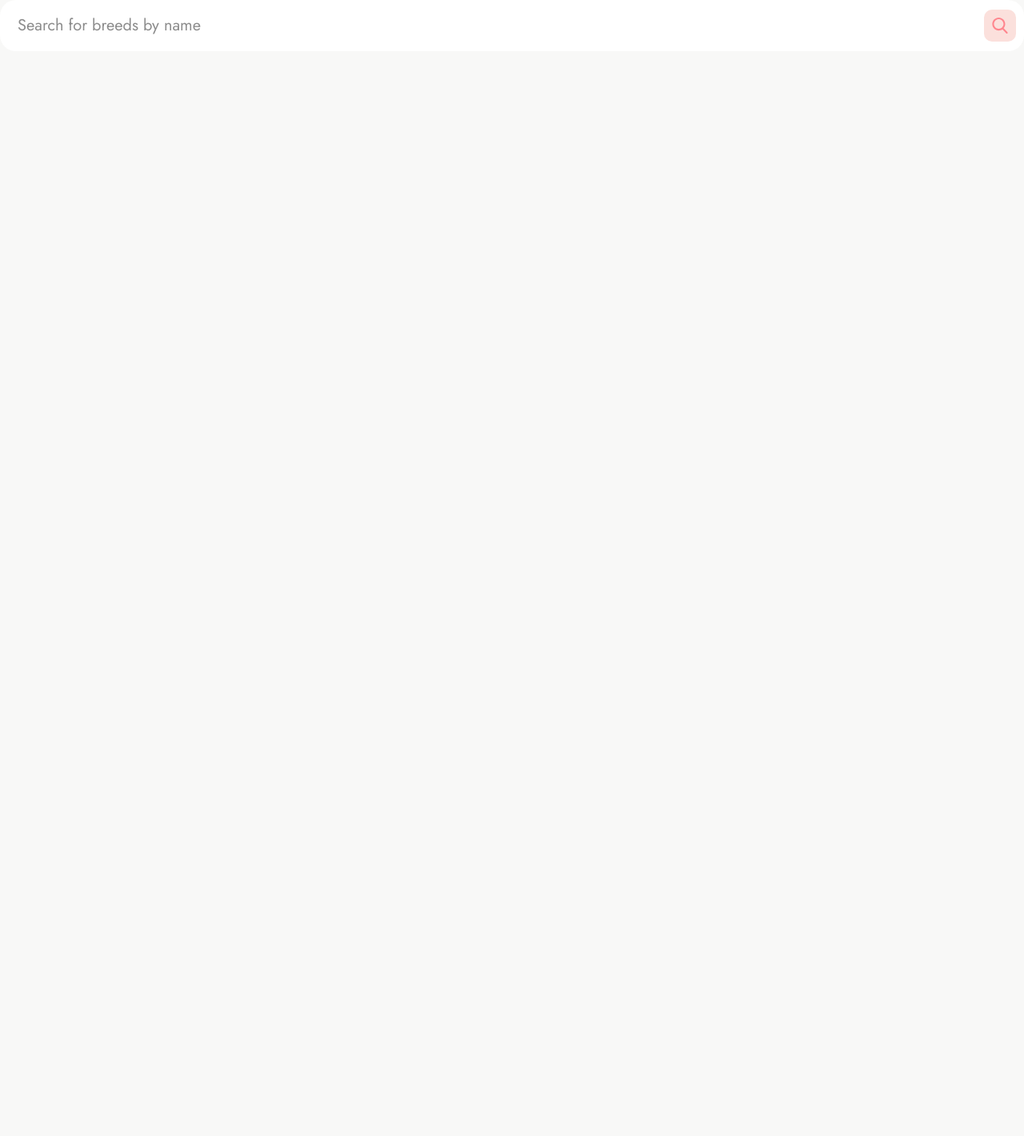
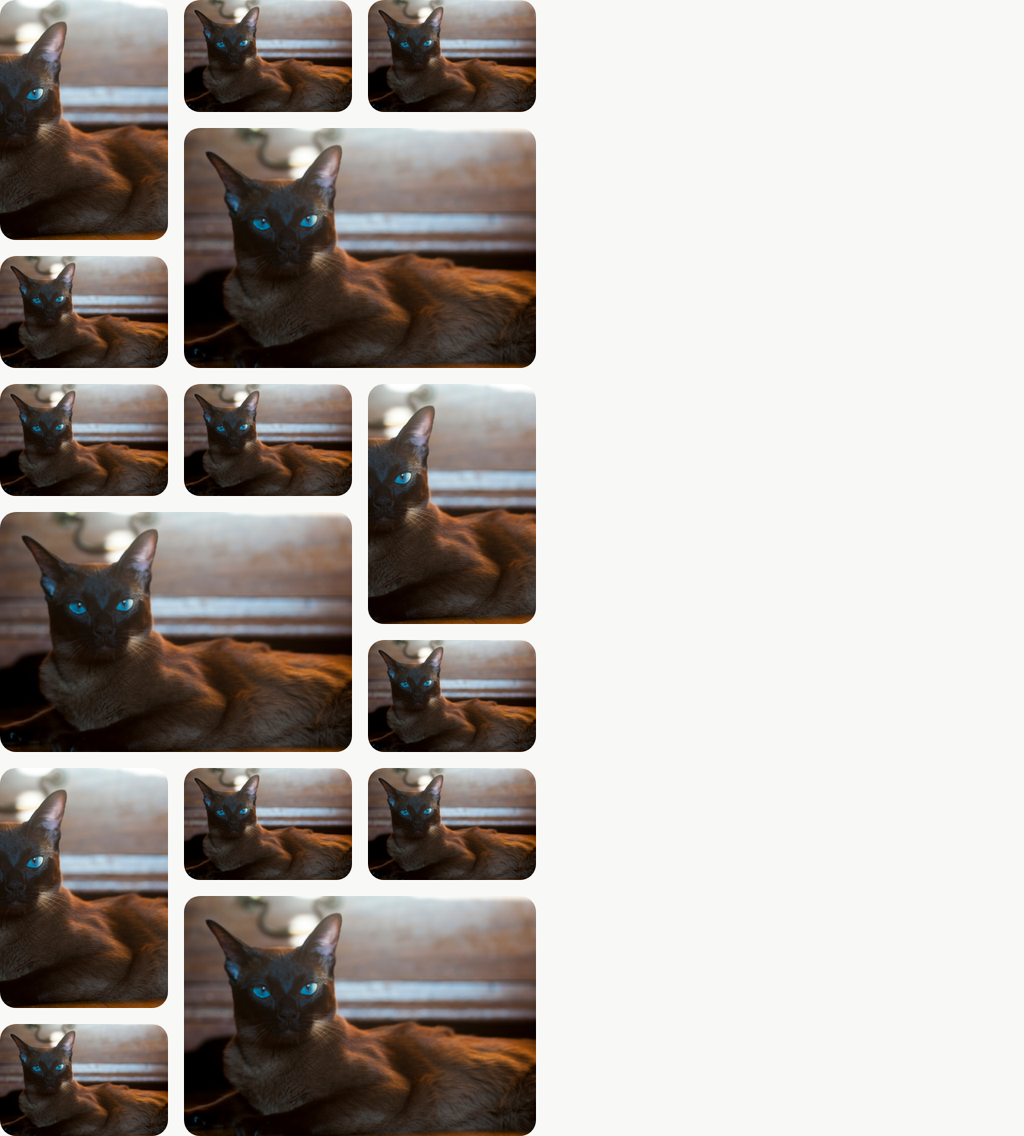
Before and after one commit to Denys-Lytvynenko/cats-app, a React (Vite) app: page / in a window 1280 px wide. Shown: the whole page at 80% size. Before the commit the page ends 800 px from the top, so only its background shows below. Built offline with nearby package versions, Linux system fonts and the light colour scheme.

Commit message:
add gallery grid layout

```diff
--- a/src/App.tsx
+++ b/src/App.tsx
@@ -1,13 +1,14 @@
 import Search from "./components/Search";
 
 import "./App.scss";
+import GalleryGrid from "./components/GalleryGrid";
 
 const options = [{ value: "Random" }, { value: "Desc" }, { value: "Asc" }];
 
 const App = () => {
     return (
         <div className="App">
-            <Search placeholder="Search for breeds by name" />
+            <GalleryGrid />
         </div>
     );
 };
--- /dev/null
+++ b/src/components/GalleryGrid/index.tsx
@@ -0,0 +1,87 @@
+import React, { FC, useMemo } from "react";
+
+import { GalleryGridProps } from "./types";
+
+import cat from "@assets/images/cat.png";
+
+import "./styles.scss";
+
+const GalleryGrid: FC<GalleryGridProps> = ({}) => {
+    const tiles = useMemo(() => {
+        const data = Array(15);
+
+        let items = [];
+        let test = [];
+
+        for (let i = 1; i <= data.length; i++) {
+            test.push(i);
+
+            if (i % 5 === 0) {
+                items.push(test);
+                test = [];
+            }
+        }
+
+        return items;
+    }, []);
+
+    console.log(tiles);
+
+    return (
+        <div className="gallery">
+            <div className="gallery__wrapper">
+                <figure className="gallery__item">
+                    <img src={cat} className="gallery__image" alt="" />
+                </figure>
+                <figure className="gallery__item">
+                    <img src={cat} className="gallery__image" alt="" />
+                </figure>
+                <figure className="gallery__item">
+                    <img src={cat} className="gallery__image" alt="" />
+                </figure>
+                <figure className="gallery__item">
+                    <img src={cat} className="gallery__image" alt="" />
+                </figure>
+                <figure className="gallery__item">
+                    <img src={cat} className="gallery__image" alt="" />
+                </figure>
+            </div>
+            <div className="gallery__wrapper">
+                <figure className="gallery__item">
+                    <img src={cat} className="gallery__image" alt="" />
+                </figure>
+                <figure className="gallery__item">
+                    <img src={cat} className="gallery__image" alt="" />
+                </figure>
+                <figure className="gallery__item">
+                    <img src={cat} className="gallery__image" alt="" />
+                </figure>
+                <figure className="gallery__item">
+                    <img src={cat} className="gallery__image" alt="" />
+                </figure>
+                <figure className="gallery__item">
+                    <img src={cat} className="gallery__image" alt="" />
+                </figure>
+            </div>
+            <div className="gallery__wrapper">
+                <figure className="gallery__item">
+                    <img src={cat} className="gallery__image" alt="" />
+                </figure>
+                <figure className="gallery__item">
+                    <img src={cat} className="gallery__image" alt="" />
+                </figure>
+                <figure className="gallery__item">
+                    <img src={cat} className="gallery__image" alt="" />
+                </figure>
+                <figure className="gallery__item">
+                    <img src={cat} className="gallery__image" alt="" />
+                </figure>
+                <figure className="gallery__item">
+                    <img src={cat} className="gallery__image" alt="" />
+                </figure>
+            </div>
+        </div>
+    );
+};
+
+export default GalleryGrid;
--- /dev/null
+++ b/src/components/GalleryGrid/styles.scss
@@ -0,0 +1,59 @@
+@use "variables" as *;
+
+.gallery {
+    display: grid;
+    gap: 20px;
+
+    &__wrapper {
+        display: grid;
+        grid-template-areas:
+            "tile1 tile2 tile3"
+            "tile1 tile5 tile5"
+            "tile4 tile5 tile5";
+        grid-template-rows: 140px 140px 140px;
+        grid-template-columns: minmax(auto, 210px) minmax(auto, 210px) minmax(
+                auto,
+                210px
+            );
+        gap: 20px;
+
+        &:nth-child(even) {
+            grid-template-areas:
+                "tile3 tile2 tile1"
+                "tile5 tile5 tile1"
+                "tile5 tile5 tile4";
+        }
+    }
+
+    &__item {
+        background-color: $gray;
+        border-radius: 20px;
+        overflow: hidden;
+
+        &:first-child {
+            grid-area: tile1;
+        }
+
+        &:nth-child(2) {
+            grid-area: tile2;
+        }
+
+        &:nth-child(3) {
+            grid-area: tile3;
+        }
+
+        &:nth-child(4) {
+            grid-area: tile4;
+        }
+
+        &:last-child {
+            grid-area: tile5;
+        }
+    }
+
+    &__image {
+        width: 100%;
+        height: 100%;
+        object-fit: cover;
+    }
+}
--- /dev/null
+++ b/src/components/GalleryGrid/types.ts
@@ -0,0 +1 @@
+export interface GalleryGridProps {}
--- a/src/index.css
+++ b/src/index.css
@@ -23,6 +23,9 @@ body {
     margin: 0;
 }
 
+figure {
+    margin: 0;
+}
 /**
  * Render the `main` element consistently in IE.
  */
```
Also changed, not shown: src/assets/images/cat.png (added).
